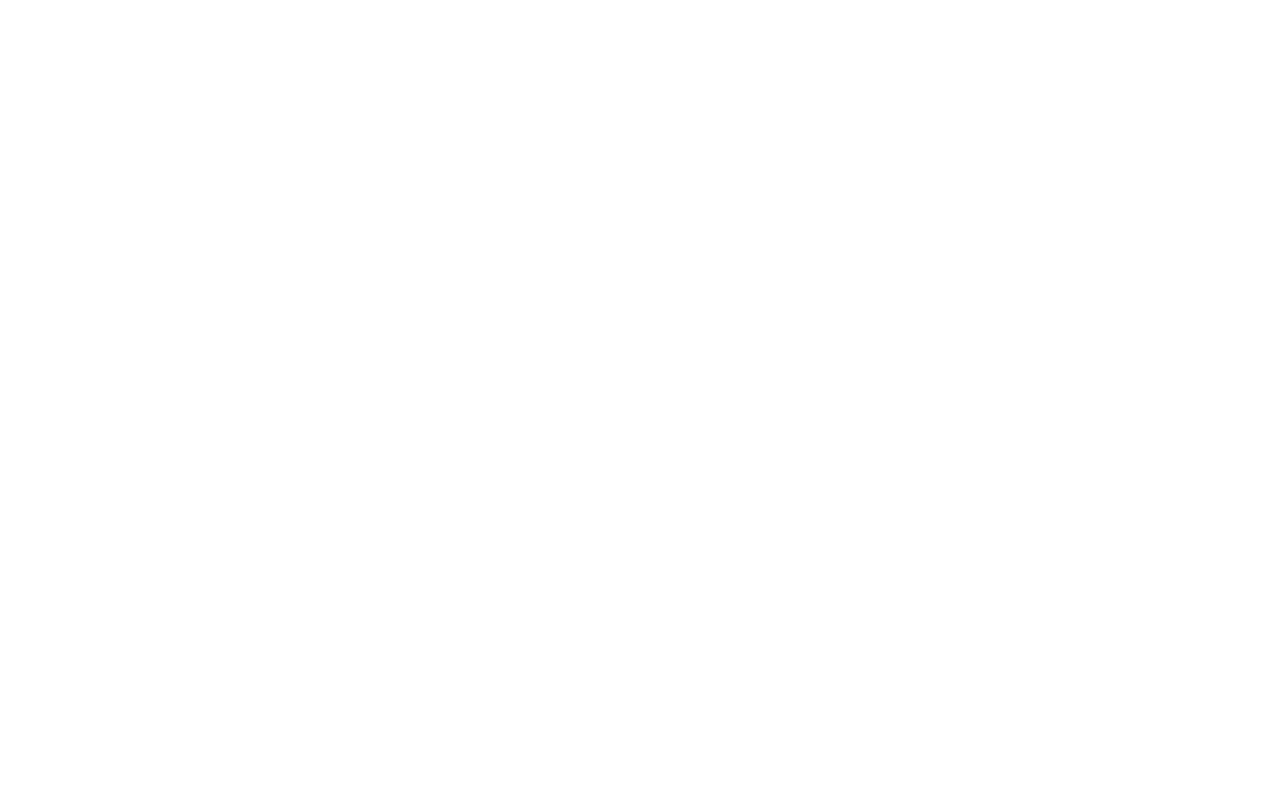
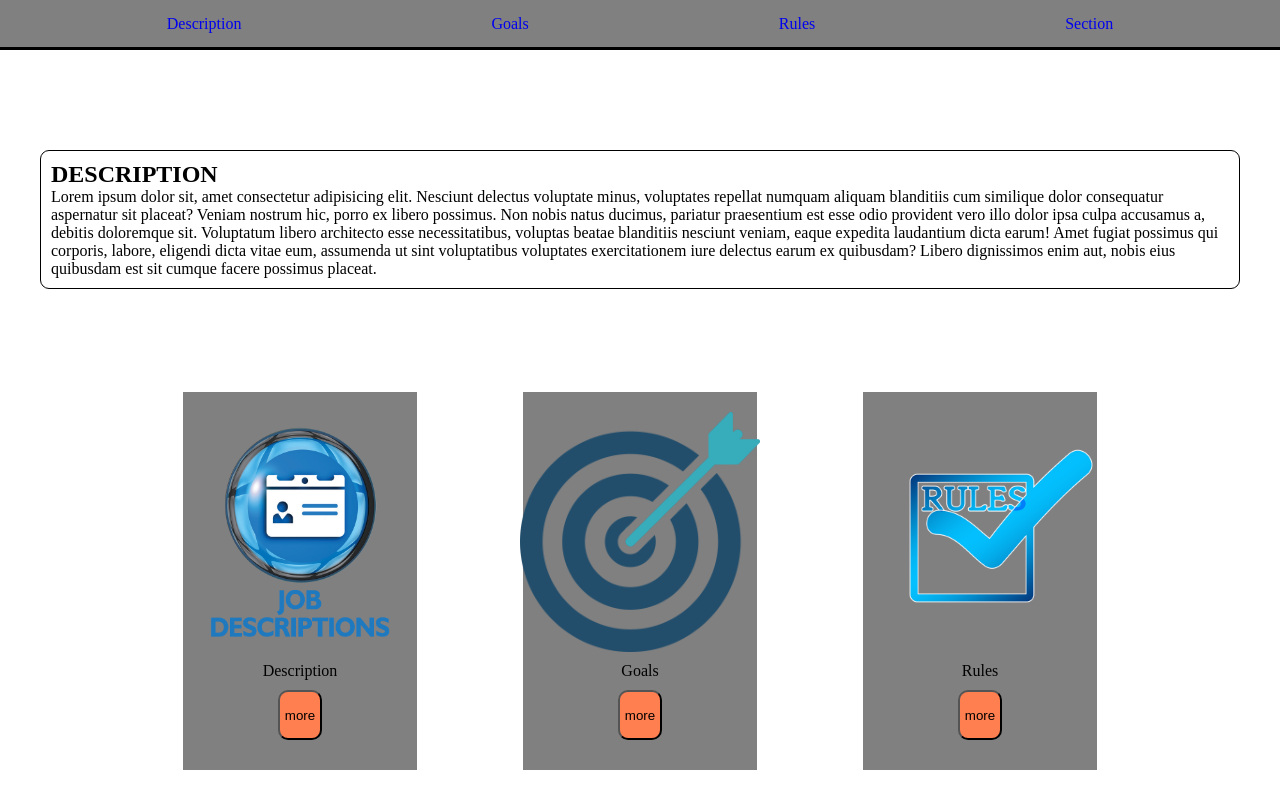
Before and after one commit to mahdimirmohamadi/ResponsiveWebsite-APS-homework, a plain HTML site: page index.html in a window 1280 px wide. Drawn offline with Linux system fonts and the light colour scheme.

Commit message:
index page and its styles completed

```diff
--- /dev/null
+++ b/Styles/index.css
@@ -0,0 +1,62 @@
+* {
+  margin: 0;
+  padding: 0;
+  box-sizing: border-box;
+}
+.navbar {
+  display: flex;
+  background-color: gray;
+  border-bottom: 3px solid black;
+  width: 100%;
+  height: 50px;
+}
+.navbar ul {
+  display: flex;
+  justify-content: space-around;
+  align-items: center;
+  list-style: none;
+  margin: auto;
+  gap: 250px;
+  color: aqua;
+}
+.navbar ul li a {
+  text-decoration: none;
+}
+.description {
+  border: 1px solid black;
+  margin: 100px 40px;
+  padding: 10px;
+  border-radius: 9px;
+}
+
+.card-container {
+  display: flex;
+  gap: 100px;
+  justify-content: center;
+  margin: 40px;
+}
+
+.card {
+  padding: 20px;
+  display: flex;
+  flex-direction: column;
+  align-items: center;
+  width: 20%;
+  height: 20%;
+  border: 3px solid white;
+  background-color: gray;
+}
+
+.card img {
+  width: 30vh;
+  height: 30vh;
+  margin-bottom: 10px;
+}
+
+.card .card-button {
+  margin: 10px;
+  background-color: coral;
+  padding: 5px;
+  height: 50px;
+  border-radius: 10px;
+}
--- a/index.html
+++ b/index.html
@@ -4,7 +4,55 @@
     <meta charset="UTF-8" />
     <meta http-equiv="X-UA-Compatible" content="IE=edge" />
     <meta name="viewport" content="width=device-width, initial-scale=1.0" />
+    <link rel="stylesheet" href="./Styles/index.css" />
     <title>Home</title>
   </head>
-  <body></body>
+  <body>
+    <header>
+      <nav class="navbar">
+        <ul>
+          <li><a href="./index.html">Description</a></li>
+          <li><a href="./index.html">Goals</a></li>
+          <li><a href="./index.html">Rules</a></li>
+          <li><a href="./index.html">Section</a></li>
+        </ul>
+      </nav>
+    </header>
+    <main>
+      <section class="description">
+        <h1>DESCRIPTION</h1>
+        <p>
+          Lorem ipsum dolor sit, amet consectetur adipisicing elit. Nesciunt
+          delectus voluptate minus, voluptates repellat numquam aliquam
+          blanditiis cum similique dolor consequatur aspernatur sit placeat?
+          Veniam nostrum hic, porro ex libero possimus. Non nobis natus ducimus,
+          pariatur praesentium est esse odio provident vero illo dolor ipsa
+          culpa accusamus a, debitis doloremque sit. Voluptatum libero
+          architecto esse necessitatibus, voluptas beatae blanditiis nesciunt
+          veniam, eaque expedita laudantium dicta earum! Amet fugiat possimus
+          qui corporis, labore, eligendi dicta vitae eum, assumenda ut sint
+          voluptatibus voluptates exercitationem iure delectus earum ex
+          quibusdam? Libero dignissimos enim aut, nobis eius quibusdam est sit
+          cumque facere possimus placeat.
+        </p>
+      </section>
+      <section class="card-container">
+        <div class="card">
+          <img src="./images/description.png" alt="MAL logo" />
+          Description
+          <button class="card-button">more</button>
+        </div>
+        <div class="card">
+          <img src="./images/goals.png" alt="MAL logo" />
+          Goals
+          <button class="card-button">more</button>
+        </div>
+        <div class="card">
+          <img src="./images/rules.png" alt="MAL logo" />
+          Rules
+          <button class="card-button">more</button>
+        </div>
+      </section>
+    </main>
+  </body>
 </html>
```
Also changed, not shown: images/description.png (added), images/goals.png (added), images/mal Logo 2.png (added), images/rules.png (added).
